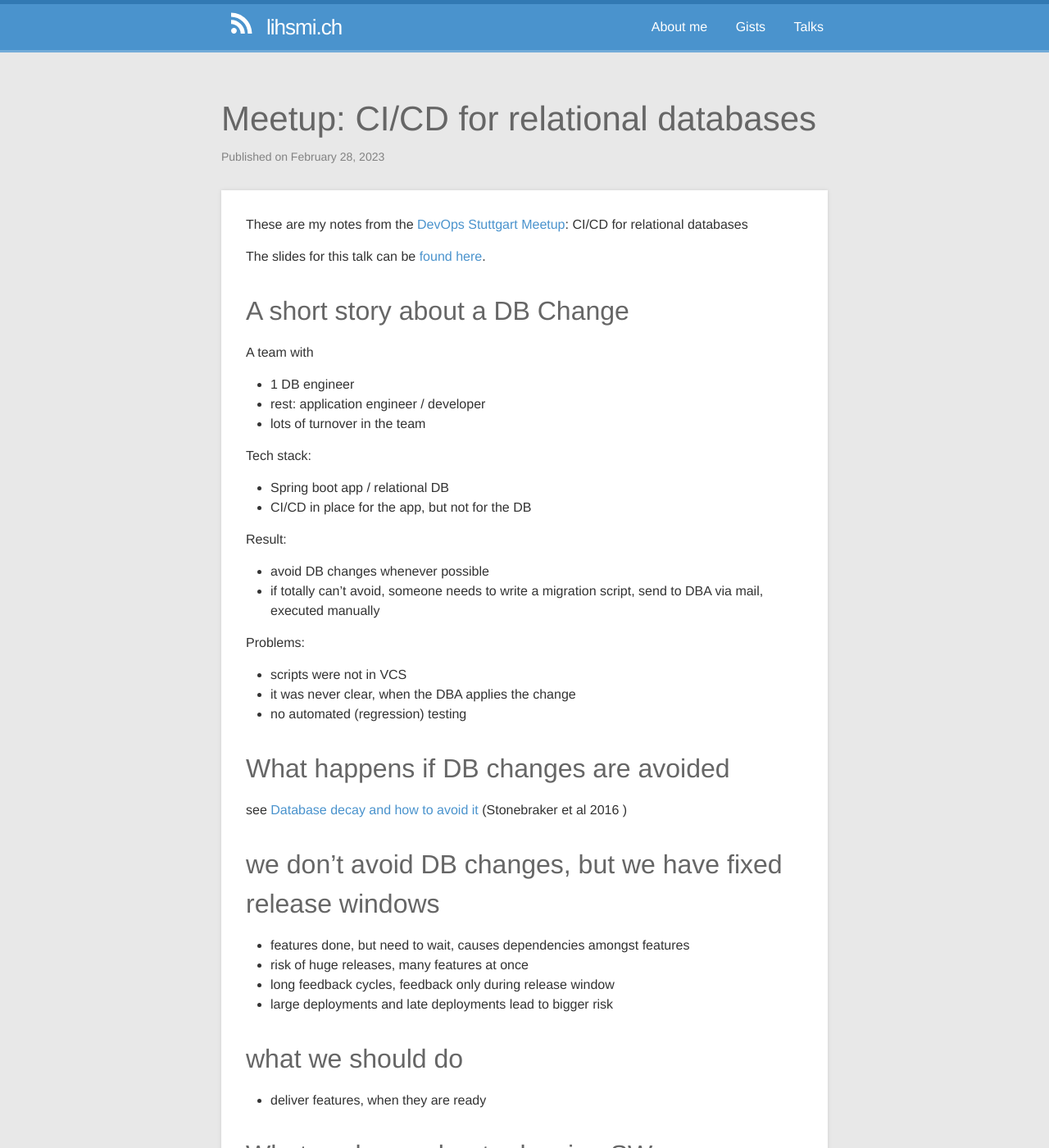
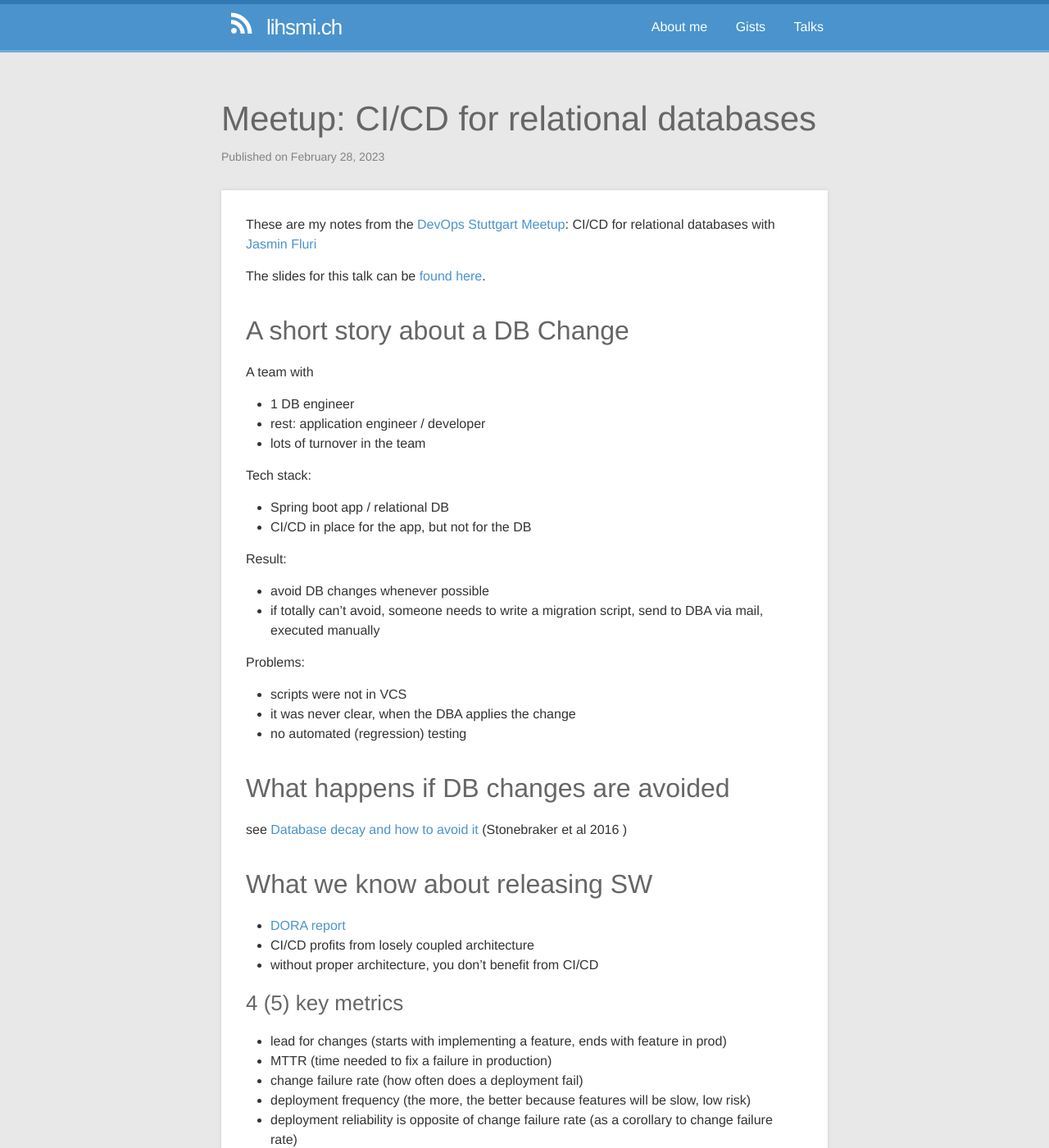
Before and after one commit to michaellihs/michaellihs.github.io, a Jekyll site: the page built from _posts/2023-02-28-ci-cd-for-relational-databases.md, in a window 1280 px wide and 1400 px high. Shown: the whole window at 82% size. Built offline with Jekyll 4.4.1, drawn with Linux system fonts in a browser that asks for light colours; comment, search, counter and statistics services are not loaded.

Commit message:
some fixes

```diff
--- a/_posts/2023-02-28-ci-cd-for-relational-databases.md
+++ b/_posts/2023-02-28-ci-cd-for-relational-databases.md
@@ -6,7 +6,7 @@ tags: [meetup, ci/cd, databases]
 categories: meetup
 ---
 
-These are my notes from the [DevOps Stuttgart Meetup](https://www.meetup.com/de-DE/devops-stuttgart/): CI/CD for relational databases
+These are my notes from the [DevOps Stuttgart Meetup](https://www.meetup.com/de-DE/devops-stuttgart/): CI/CD for relational databases with [Jasmin Fluri](https://www.linkedin.com/in/jasminfluri/)
 
 The slides for this talk can be [found here](https://de.slideshare.net/JasminFluri/relational-database-cicd).
 
@@ -37,24 +37,13 @@ Problems:
 
 see [Database decay and how to avoid it](https://ieeexplore.ieee.org/document/7840584) (Stonebraker et al 2016 )
 
-## we don't avoid DB changes, but we have fixed release windows
-
-- features done, but need to wait, causes dependencies amongst features
-- risk of huge releases, many features at once
-- long feedback cycles, feedback only during release window
-- large deployments and late deployments lead to bigger risk
-
-## what we should do
-
-- deliver features, when they are ready
-
 ## What we know about releasing SW
 
 - [DORA report](https://cloud.google.com/blog/products/devops-sre/dora-2022-accelerate-state-of-devops-report-now-out)
 - CI/CD profits from losely coupled architecture
 - without proper architecture, you don't benefit from CI/CD
 
-## 4 (5) key metric
+### 4 (5) key metrics
 
 - lead for changes (starts with implementing a feature, ends with feature in prod)
 - MTTR (time needed to fix a failure in production)
```
